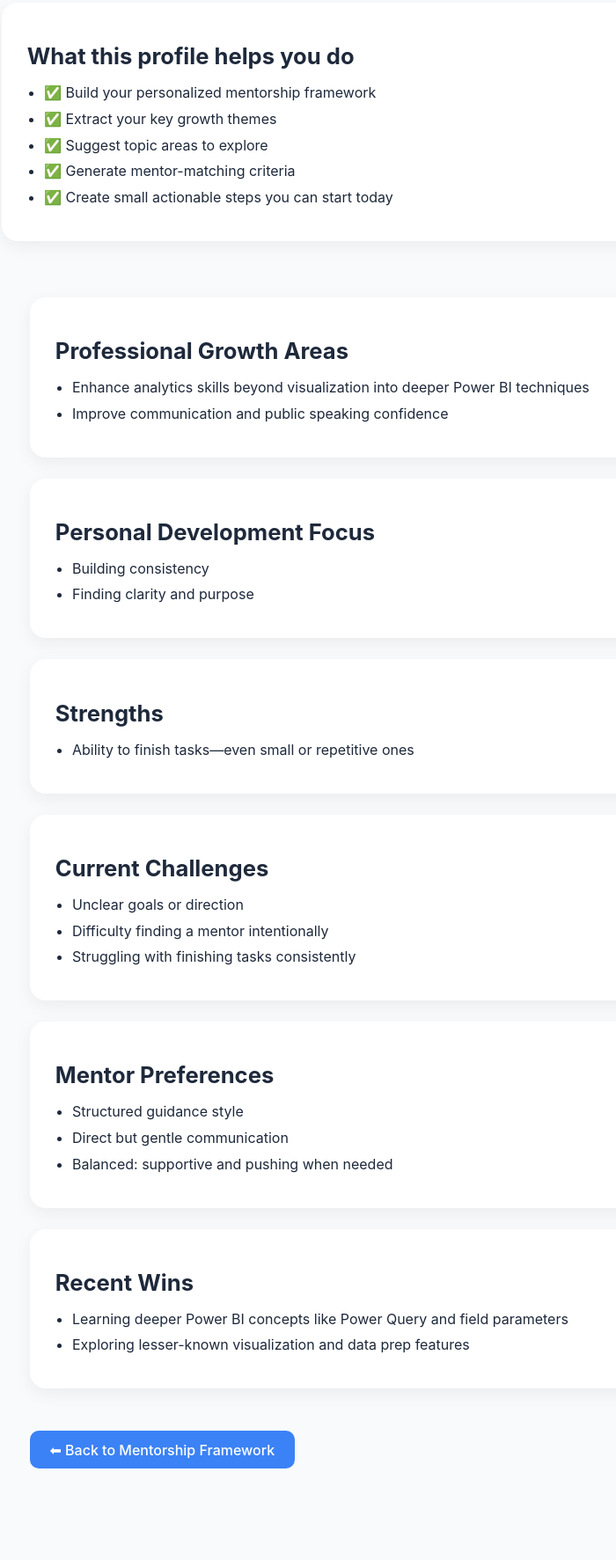
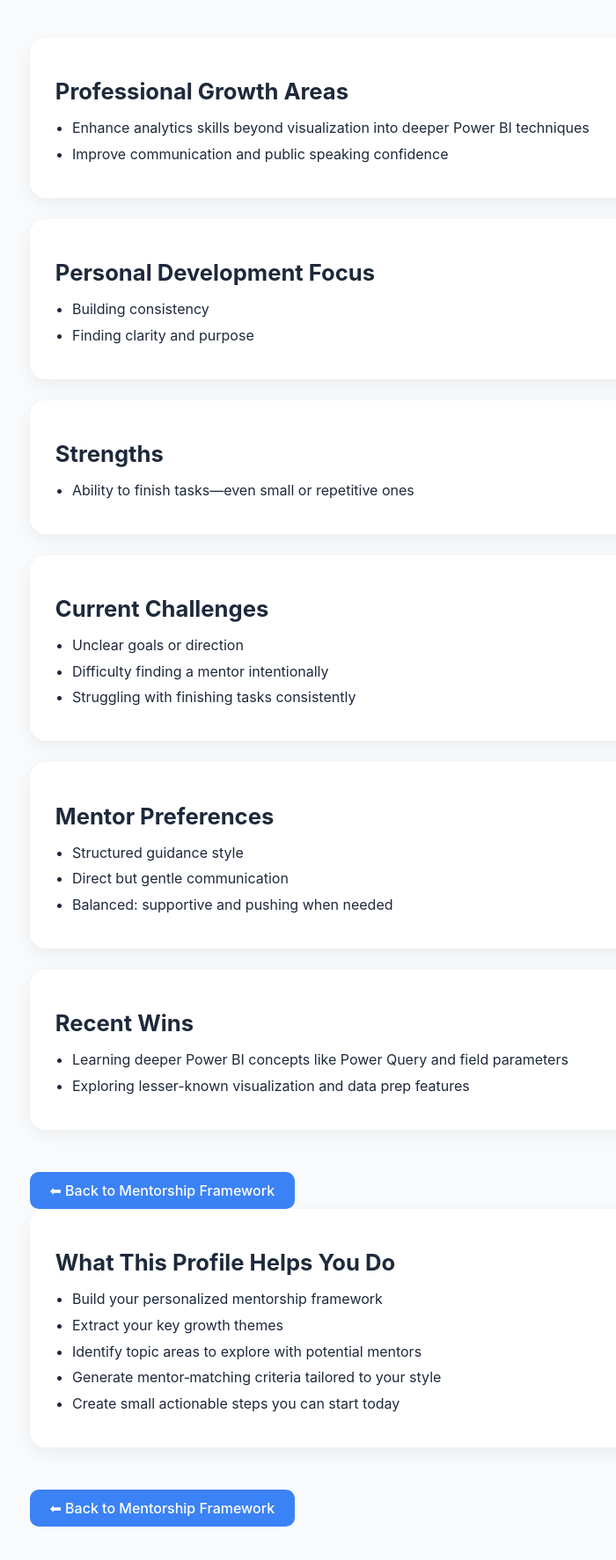
Before and after one commit to juzcho/personalportfolio, a plain HTML site: page mentee-profile.html in a window 1280 px wide. Shown: the part 351-2124 px from the top of the page at 88% size, without its empty margins (188-888 px from the left). Before the commit the page ends 2100 px from the top, so only its background shows below. Drawn offline with Linux system fonts and the light colour scheme.

Commit message:
reupdating mentee profile

```diff
--- a/mentee-profile.html
+++ b/mentee-profile.html
@@ -65,17 +65,6 @@
     <section>
         <a href="mentee_profile.html" style="text-decoration:none;background:#3b82f6;color:white;padding:0.7rem 1.2rem;border-radius:10px;font-weight:500;display:inline-block;margin-bottom:1.5rem;">View Mentee Profile</a>
 
-        <div class="card">
-            <h2>What this profile helps you do</h2>
-            <ul>
-                <li>✅ Build your personalized mentorship framework</li>
-                <li>✅ Extract your key growth themes</li>
-                <li>✅ Suggest topic areas to explore</li>
-                <li>✅ Generate mentor-matching criteria</li>
-                <li>✅ Create small actionable steps you can start today</li>
-            </ul>
-        </div>
-
     <section>
         <div class="card">
             <h2>Professional Growth Areas</h2>
@@ -127,6 +116,18 @@
         </div>
 
         <a href="index.html">⬅ Back to Mentorship Framework</a>
+            <div class="card">
+            <h2>What This Profile Helps You Do</h2>
+            <ul>
+                <li>Build your personalized mentorship framework</li>
+                <li>Extract your key growth themes</li>
+                <li>Identify topic areas to explore with potential mentors</li>
+                <li>Generate mentor‑matching criteria tailored to your style</li>
+                <li>Create small actionable steps you can start today</li>
+            </ul>
+        </div>
+
+        <a href="index.html">⬅ Back to Mentorship Framework</a>
     </section>
 </body>
 </html>
```
